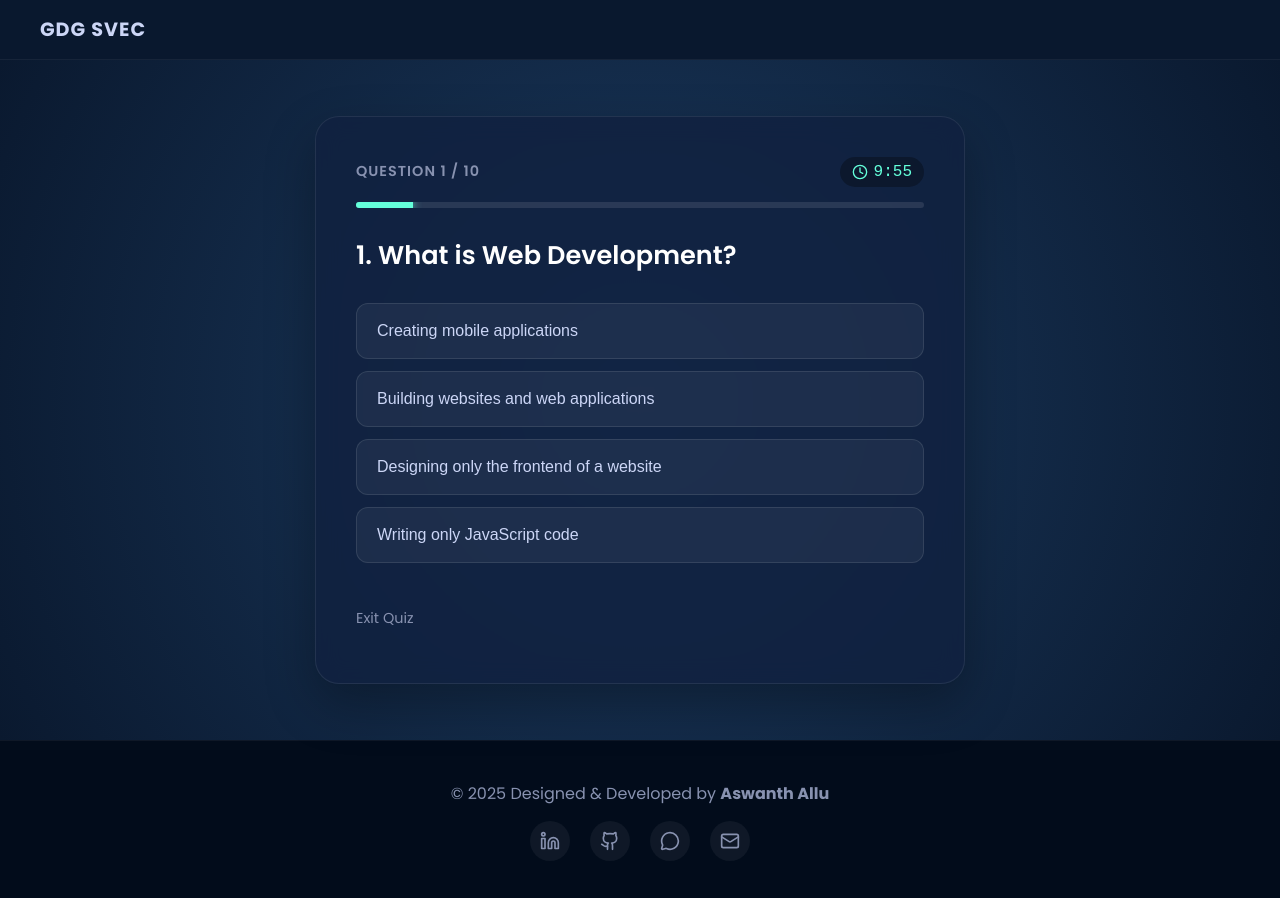
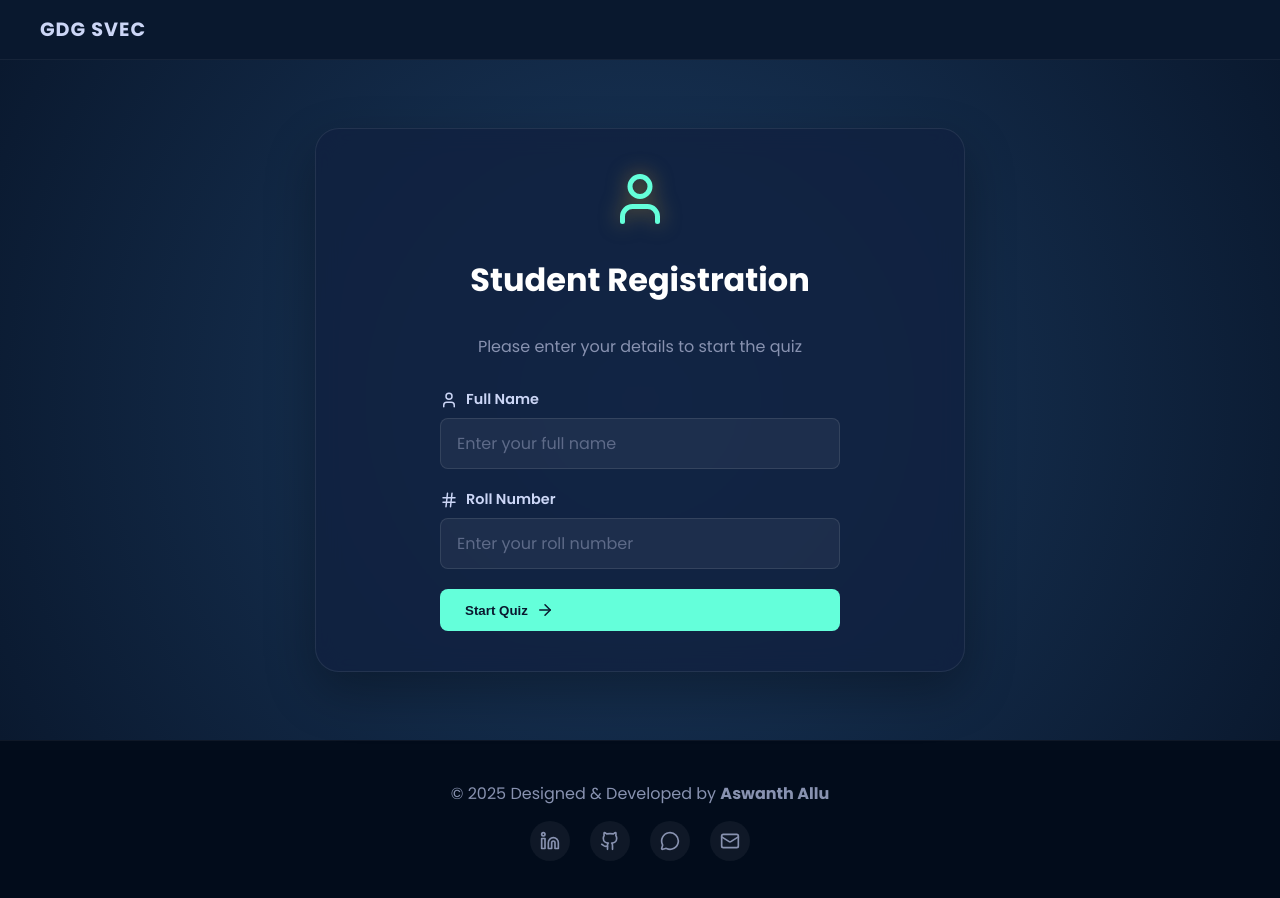
Before and after one commit to AswanthAllu/GDG_SVEC_LEARNING_PORTAL, a React (Vite) app: page /series/web-dev/quiz/1 in a window 1280 px wide. Shown: the top 898 px of the page. Built offline with nearby package versions, Linux system fonts and the light colour scheme.

Commit message:
added quiz details sending to admin feature

```diff
--- a/src/data.js
+++ b/src/data.js
@@ -1,5 +1,4 @@
 // src/data.js
-
 export const courses = [
   {
     id: "web-dev",
@@ -65,6 +64,9 @@ export const courses = [
           }
         ]
       }
+
+
+
     ]
   }
 ];
--- a/src/index.css
+++ b/src/index.css
@@ -523,3 +523,49 @@ footer {
   font-weight: 600;
   border: 1px solid rgba(100, 255, 218, 0.2);
 }
+
+/* --- REGISTRATION FORM STYLES --- */
+.registration-form {
+  width: 100%;
+  max-width: 400px;
+  margin: 0 auto;
+}
+
+.form-group {
+  margin-bottom: 20px;
+  text-align: left;
+}
+
+.form-group label {
+  display: flex;
+  align-items: center;
+  gap: 8px;
+  color: var(--text-primary);
+  font-weight: 600;
+  margin-bottom: 8px;
+  font-size: 0.9rem;
+}
+
+.form-input {
+  width: 100%;
+  padding: 12px 16px;
+  background: rgba(255, 255, 255, 0.05);
+  border: 1px solid rgba(255, 255, 255, 0.1);
+  border-radius: 8px;
+  color: var(--text-primary);
+  font-size: 1rem;
+  font-family: 'Poppins', sans-serif;
+  transition: all 0.3s ease;
+}
+
+.form-input:focus {
+  outline: none;
+  border-color: var(--accent);
+  background: rgba(255, 255, 255, 0.08);
+  box-shadow: 0 0 0 3px rgba(100, 255, 218, 0.1);
+}
+
+.form-input::placeholder {
+  color: var(--text-secondary);
+  opacity: 0.6;
+}
--- a/src/pages/QuizPage.jsx
+++ b/src/pages/QuizPage.jsx
@@ -1,7 +1,8 @@
 import React, { useState, useEffect } from 'react';
 import { useParams, Link } from 'react-router-dom';
 import { courses } from '../data';
-import { CheckCircle, XCircle, Clock, Trophy, ArrowRight, RefreshCcw } from 'lucide-react';
+import { CheckCircle, XCircle, Clock, Trophy, ArrowRight, RefreshCcw, User, Hash } from 'lucide-react';
+import { submitQuizResultsGET } from '../services/googleSheets';
 
 const QuizPage = () => {
   const { courseId, episodeId } = useParams();
@@ -9,13 +10,50 @@ const QuizPage = () => {
   const episode = course?.episodes.find(e => e.id === parseInt(episodeId));
   const questions = episode?.quiz || [];
 
+  // Check localStorage for existing student info
+  const getStoredStudentInfo = () => {
+    const stored = localStorage.getItem('studentInfo');
+    if (stored) {
+      try {
+        return JSON.parse(stored);
+      } catch (e) {
+        return null;
+      }
+    }
+    return null;
+  };
+
   // STATE
-  const [gameState, setGameState] = useState('playing');
+  const [studentInfo, setStudentInfo] = useState(getStoredStudentInfo());
+  const [registrationForm, setRegistrationForm] = useState({
+    name: studentInfo?.name || '',
+    rollNumber: studentInfo?.rollNumber || ''
+  });
+  const [gameState, setGameState] = useState(studentInfo ? 'playing' : 'registration');
   const [currentQIndex, setCurrentQIndex] = useState(0);
   const [score, setScore] = useState(0);
   const [timeLeft, setTimeLeft] = useState(600); // 10 mins
   const [selectedOption, setSelectedOption] = useState(null);
   const [isAnswered, setIsAnswered] = useState(false);
+  const [isSubmitting, setIsSubmitting] = useState(false);
+
+  // Handle Registration Form Submission
+  const handleRegistrationSubmit = (e) => {
+    e.preventDefault();
+    if (!registrationForm.name.trim() || !registrationForm.rollNumber.trim()) {
+      alert('Please fill in both name and roll number');
+      return;
+    }
+
+    // Save to localStorage
+    const studentData = {
+      name: registrationForm.name.trim(),
+      rollNumber: registrationForm.rollNumber.trim()
+    };
+    localStorage.setItem('studentInfo', JSON.stringify(studentData));
+    setStudentInfo(studentData);
+    setGameState('playing');
+  };
 
   // --- RETRY LOGIC (Soft Reset) ---
   const handleRetry = () => {
@@ -27,13 +65,37 @@ const QuizPage = () => {
     setGameState('playing'); // Instantly restarts the quiz
   };
 
+  // Submit quiz results to Google Sheets
+  const submitResults = async () => {
+    if (!studentInfo || isSubmitting) return;
+
+    setIsSubmitting(true);
+    // Only send essential data: name, roll number, episode ID, and final score
+    const quizData = {
+      studentName: studentInfo.name,
+      rollNumber: studentInfo.rollNumber,
+      episodeId: parseInt(episodeId),
+      score: score,
+    };
+
+    try {
+      await submitQuizResultsGET(quizData);
+    } catch (error) {
+      console.error('Failed to submit results:', error);
+    } finally {
+      setIsSubmitting(false);
+    }
+  };
+
   // Timer
   useEffect(() => {
     let timer;
     if (gameState === 'playing' && timeLeft > 0) {
       timer = setInterval(() => setTimeLeft((prev) => prev - 1), 1000);
-    } else if (timeLeft === 0) {
+    } else if (timeLeft === 0 && gameState === 'playing') {
       setGameState('result');
+      // Submit results when time runs out
+      submitResults();
     }
     return () => clearInterval(timer);
   }, [gameState, timeLeft]);
@@ -53,6 +115,8 @@ const QuizPage = () => {
       setIsAnswered(false);
     } else {
       setGameState('result');
+      // Submit results when quiz completes
+      submitResults();
     }
   };
 
@@ -64,6 +128,53 @@ const QuizPage = () => {
 
   return (
     <div className="quiz-page-wrapper">
+
+      {/* 0. REGISTRATION SCREEN */}
+      {gameState === 'registration' && (
+        <div className="quiz-card-modern result-view fade-in">
+          <User size={60} className="trophy-icon" style={{ color: 'var(--accent)' }} />
+          <h1>Student Registration</h1>
+          <p style={{ color: 'var(--text-secondary)', marginBottom: '30px' }}>
+            Please enter your details to start the quiz
+          </p>
+
+          <form onSubmit={handleRegistrationSubmit} className="registration-form">
+            <div className="form-group">
+              <label htmlFor="studentName">
+                <User size={18} /> Full Name
+              </label>
+              <input
+                type="text"
+                id="studentName"
+                value={registrationForm.name}
+                onChange={(e) => setRegistrationForm({ ...registrationForm, name: e.target.value })}
+                placeholder="Enter your full name"
+                required
+                className="form-input"
+              />
+            </div>
+
+            <div className="form-group">
+              <label htmlFor="rollNumber">
+                <Hash size={18} /> Roll Number
+              </label>
+              <input
+                type="text"
+                id="rollNumber"
+                value={registrationForm.rollNumber}
+                onChange={(e) => setRegistrationForm({ ...registrationForm, rollNumber: e.target.value })}
+                placeholder="Enter your roll number"
+                required
+                className="form-input"
+              />
+            </div>
+
+            <button type="submit" className="btn-primary-large" style={{ width: '100%', marginTop: '20px' }}>
+              Start Quiz <ArrowRight size={18} />
+            </button>
+          </form>
+        </div>
+      )}
 
       {/* 1. PLAYING SCREEN */}
       {gameState === 'playing' && (
@@ -134,6 +245,20 @@ const QuizPage = () => {
           <Trophy size={80} className="trophy-icon" />
           <h1>Quiz Completed!</h1>
 
+          {studentInfo && (
+            <div style={{
+              background: 'rgba(100, 255, 218, 0.1)',
+              padding: '15px',
+              borderRadius: '8px',
+              marginBottom: '20px',
+              border: '1px solid rgba(100, 255, 218, 0.2)'
+            }}>
+              <p style={{ fontSize: '0.9rem', color: 'var(--text-secondary)' }}>
+                <strong style={{ color: 'var(--accent)' }}>Student:</strong> {studentInfo.name} ({studentInfo.rollNumber})
+              </p>
+            </div>
+          )}
+
           <div className="score-box">
             <div className="score-circle">
               <span>{Math.round((score / questions.length) * 100)}%</span>
@@ -141,9 +266,15 @@ const QuizPage = () => {
             <p>You scored <strong>{score}</strong> out of <strong>{questions.length}</strong></p>
           </div>
 
+          {isSubmitting && (
+            <p style={{ color: 'var(--accent)', marginBottom: '20px', fontSize: '0.9rem' }}>
+              Submitting results...
+            </p>
+          )}
+
           <div className="result-buttons">
             {/* UPDATED RETRY BUTTON */}
-            <button onClick={handleRetry} className="btn-primary-large">
+            <button onClick={handleRetry} className="btn-primary-large" disabled={isSubmitting}>
               <RefreshCcw size={18} /> Retry
             </button>
             <Link to={`/series/${courseId}`} className="btn-secondary-large">
--- /dev/null
+++ b/src/services/googleSheets.js
@@ -0,0 +1,39 @@
+// Google Sheets integration service
+// This will submit quiz results to Google Sheets via Google Apps Script
+
+/**
+ * Submit quiz results to Google Sheets (simplified - only essential data)
+ * @param {Object} quizData - Quiz result data
+ * @param {string} quizData.studentName - Student's name
+ * @param {string} quizData.rollNumber - Student's roll number
+ * @param {number} quizData.episodeId - Episode ID
+ * @param {number} quizData.score - Final score obtained
+ */
+export const submitQuizResultsGET = async (quizData) => {
+  const SCRIPT_URL = import.meta.env.VITE_GOOGLE_SCRIPT_URL;
+
+  if (!SCRIPT_URL) {
+    console.error('Google Script URL not configured. Please set VITE_GOOGLE_SCRIPT_URL in .env');
+    return false;
+  }
+
+  try {
+    // Build query parameters - only essential fields
+    const params = new URLSearchParams({
+      studentName: quizData.studentName || '',
+      rollNumber: quizData.rollNumber || '',
+      episodeId: quizData.episodeId?.toString() || '',
+      score: quizData.score?.toString() || '0',
+    });
+
+    const response = await fetch(`${SCRIPT_URL}?${params.toString()}`, {
+      method: 'GET',
+      mode: 'no-cors',
+    });
+
+    return true;
+  } catch (error) {
+    console.error('Error submitting quiz results:', error);
+    return false;
+  }
+};
```
Also changed, not shown: src/pages/WatchPage.jsx (+17 -15 lines), 1 other file (tests, documents, lock files or other folders).
